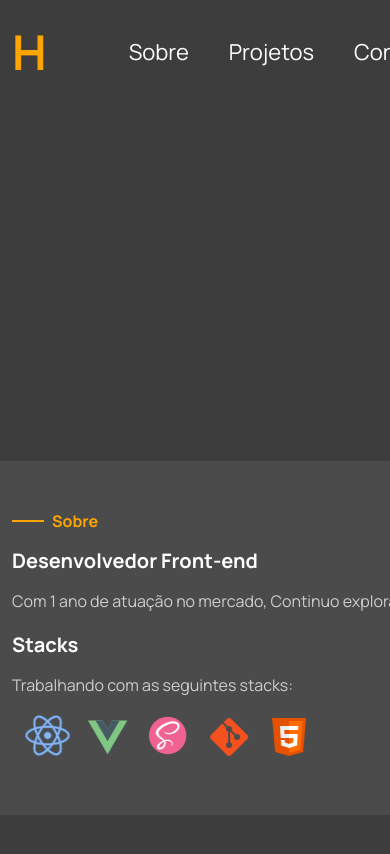
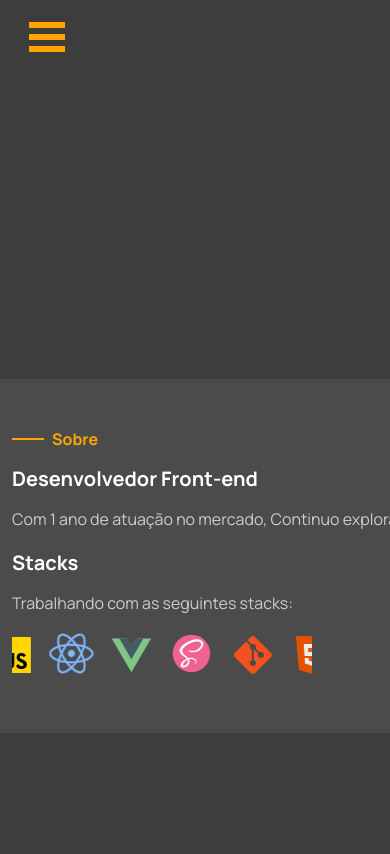
Before and after one commit to Hitallo-moreira/portfolio, a React (Vite) app: page / in a window 390 px wide. Shown: the top 854 px of the page. Built offline with nearby package versions, Linux system fonts and the light colour scheme; the HTML template or start-up script is replaced by a standard one.

Commit message:
feat: add sidebar to mobile resolution

```diff
--- a/package.json
+++ b/package.json
@@ -13,7 +13,9 @@
     "bootstrap": "^5.3.0",
     "prop-types": "^15.8.1",
     "react": "^18.2.0",
+    "react-burger-menu": "^3.0.9",
     "react-dom": "^18.2.0",
+    "react-responsive": "^9.0.2",
     "react-slick": "^0.29.0",
     "sass": "^1.63.4",
     "slick-carousel": "^1.8.1"
--- a/src/components/Header.jsx
+++ b/src/components/Header.jsx
@@ -1,9 +1,39 @@
-import CustomButton from './Button'
+import React, { useState } from 'react';
+import { slide as Menu } from 'react-burger-menu';
+import CustomButton from './Button';
 import file from '../assets/CvHitallo.Feitosa.pdf';
+import { useMediaQuery } from 'react-responsive';
 
 function Header() {
+  const isMobile = useMediaQuery({ maxWidth: 767 });
+  const [isOpen, setIsOpen] = useState(false);
+
+  const handleMenuClose = () => {
+    setIsOpen(false);
+  };
+
   return (
-        <header className="container">
+    <div className='container'>
+      {isMobile ? (
+        <header className='mobile-header'>
+          <div className="logo">
+            <p><a href="#">H</a></p>
+          </div>
+          <Menu left width={'250px'} className="mobile-menu" isOpen={isOpen} onStateChange={state => setIsOpen(state.isOpen)}>
+            <a className='download' href={file} download onClick={handleMenuClose}>Baixar CV</a>
+            <a className="menu-item" href="#about" onClick={handleMenuClose}>
+              Sobre
+            </a>
+            <a className="menu-item" href="#projects" onClick={handleMenuClose}>
+              Projetos
+            </a>
+            <a className="menu-item" href="#contact" onClick={handleMenuClose}>
+              Contato
+            </a>
+          </Menu>
+        </header>
+      ) : (
+        <header>
           <div className="content">
             <div className="left-content">
               <div className="logo">
@@ -24,7 +54,9 @@ function Header() {
             </div>
           </div>
         </header>
-    )
+      )}
+    </div>
+  );
 }
 
-export default Header
+export default Header;
--- a/src/styles/components/_header.scss
+++ b/src/styles/components/_header.scss
@@ -1,4 +1,4 @@
-header.container {
+header {
     display: flex;
     align-items: center;
     height: 120px;
@@ -58,3 +58,24 @@ header.container {
         }
     }
 }
+
+@media only screen and (max-width: 768px) {
+    .mobile-header {
+        display: flex;
+        justify-content: center;
+        height: 70px;
+        width: 100%;
+        margin-bottom: 2rem;
+
+        .logo {
+            height: 100%;
+
+            a {
+                text-decoration: none;
+                font-size: 48px;
+                font-weight: bold;
+                color: $default-orange;
+            }
+        }
+    }
+}
--- /dev/null
+++ b/src/styles/components/_sidebar.scss
@@ -0,0 +1,80 @@
+.bm-burger-button {
+    position: absolute;
+    width: 36px;
+    height: 30px;
+    left: 29px;
+    top: 22px;
+}
+
+.bm-burger-bars {
+    background: $default-orange;
+}
+
+.bm-burger-bars-hover {
+    background: #a90000;
+}
+
+.bm-cross-button {
+    height: 24px;
+    width: 24px;
+    top: 23px !important;
+    right: 10px !important;
+}
+
+.bm-cross {
+    background: $default-orange;
+    width: 4px !important;
+    height: 20px !important;
+}
+
+.bm-menu-wrap.mobile-menu {
+    position: fixed;
+    height: 100%;
+    top: 0;
+    left: 0;
+}
+
+.bm-menu {
+    background: #383838;
+    padding: 2.5em 1.5em 0;
+    font-size: 1.15em;
+}
+
+.bm-morph-shape {
+    fill: #373a47;
+}
+
+.bm-item-list {
+    color: #b8b7ad;
+    padding: 0.8em;
+}
+
+.bm-item {
+    display: inline-block;
+}
+
+.bm-overlay {
+    background: rgba(0, 0, 0, 0.3);
+    top: 0;
+    left: 0;
+}
+
+@media only screen and (max-width: 768px) {
+    .mobile-menu {
+        .menu-item,
+        .download {
+            font-size: 20px;
+            text-decoration: none;
+            margin-bottom: 8px;
+        }
+
+        .menu-item {
+            color: $default-white;
+        }
+
+        .download {
+            color: $default-orange;
+            font-weight: 600;
+        }
+    }
+}
--- a/src/styles/styles.scss
+++ b/src/styles/styles.scss
@@ -4,6 +4,7 @@
 @import './components/hero-section';
 @import './components/about-section';
 @import './components/project-section';
+@import './components/sidebar';
 @import './components/footer';
 @import './components/button';
 
```
Also changed, not shown: 1 other file (tests, documents, lock files or other folders). Lines whose indentation alone changed are shown as unchanged.
